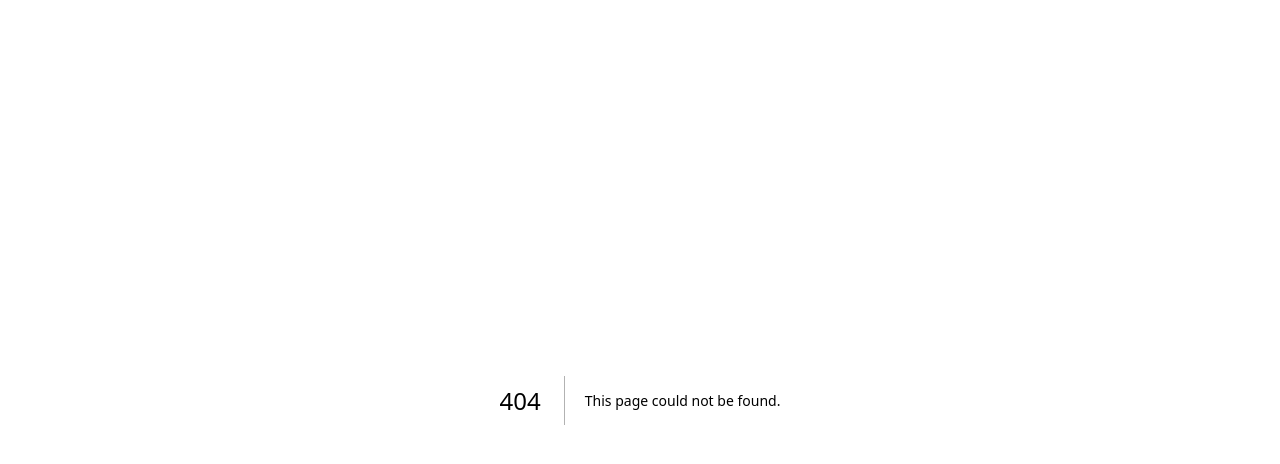
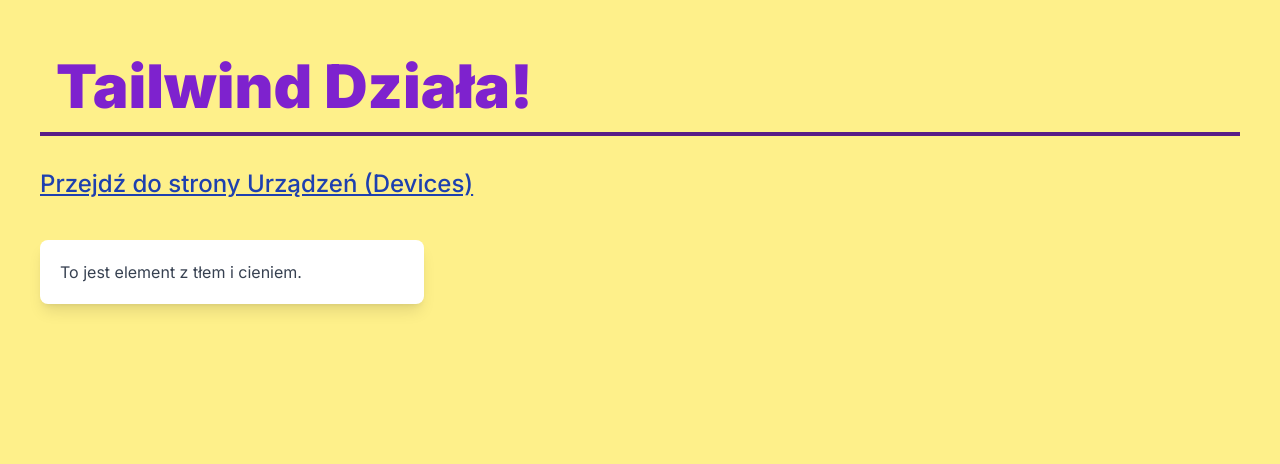
Before and after one commit to Kacper-Slezak/SOTP, a Next.js app in the folder frontend/: page / in a window 1280 px wide. Before the commit this address had no page. Shown: the top 464 px of the page. Built offline with nearby package versions, Linux system fonts and the light colour scheme.

Commit message:
Fix Tailwind CSS configuration

```diff
--- /dev/null
+++ b/frontend/postcss.config.js
@@ -0,0 +1,6 @@
+module.exports = {
+  plugins: {
+    tailwindcss: {},
+    autoprefixer: {},
+  },
+};
--- a/frontend/src/app/globals.css
+++ b/frontend/src/app/globals.css
@@ -1,3 +1,4 @@
+/* src/app/globals.css */
 @tailwind base;
 @tailwind components;
 @tailwind utilities;
--- /dev/null
+++ b/frontend/src/app/page.tsx
@@ -0,0 +1,32 @@
+import Link from "next/link";
+import React from "react";
+
+// Definicja komponentu strony
+export default function HomePage() {
+  return (
+    // Zmieniamy tło na widoczny żółty, używamy p-10 i min-h-screen, aby pokryć całą stronę
+    <main className="p-10 bg-yellow-200 min-h-screen">
+
+      {/* Zmieniamy kolor tekstu na ciemny fiolet (700).
+        Używamy większego tekstu (text-6xl) i grubego pogrubienia (font-black).
+      */}
+      <h1 className="text-6xl font-black text-purple-700 p-4 border-b-4 border-purple-900">
+        Tailwind Działa!
+      </h1>
+
+      {/* Link zostawiamy z niebieskim, ale zwiększamy jego kontrast i margines górny */}
+      <Link
+        href="/devices"
+        className="text-2xl text-blue-800 hover:text-blue-500 mt-8 block underline font-medium"
+      >
+        Przejdź do strony Urządzeń (Devices)
+      </Link>
+
+      {/* Dodatkowy element, żeby pokazać tło */}
+      <div className="mt-10 p-5 bg-white shadow-lg rounded-lg max-w-sm">
+        <p className="text-gray-700">To jest element z tłem i cieniem.</p>
+      </div>
+
+    </main>
+  );
+}
--- /dev/null
+++ b/frontend/tailwind.config.js
@@ -0,0 +1,14 @@
+/** @type {import('tailwindcss').Config} */
+module.exports = {
+  // UWAGA: Używamy ścieżki ./src, aby objąć cały kod Next.js
+  content: [
+    './src/**/*.{js,ts,jsx,tsx,mdx}',
+    './app/**/*.{js,ts,jsx,tsx,mdx}',
+    './pages/**/*.{js,ts,jsx,tsx,mdx}',
+    './components/**/*.{js,ts,jsx,tsx,mdx}',
+  ],
+  theme: {
+    extend: {},
+  },
+  plugins: [],
+}
--- a/frontend/tsconfig.json
+++ b/frontend/tsconfig.json
@@ -24,8 +24,6 @@
     "paths": {
       "@/*": [
         "./src/*"
-        //"d3-array": ["node_modules/@types/d3-array"],
-        //"d3-color": ["node_modules/@types/d3-color"],
       ]
     },
     "target": "ES2017"
```
Also changed, not shown: frontend/package.json (+8 -3 lines), frontend/next-env.d.ts (added), 1 other file (tests, documents, lock files or other folders).
